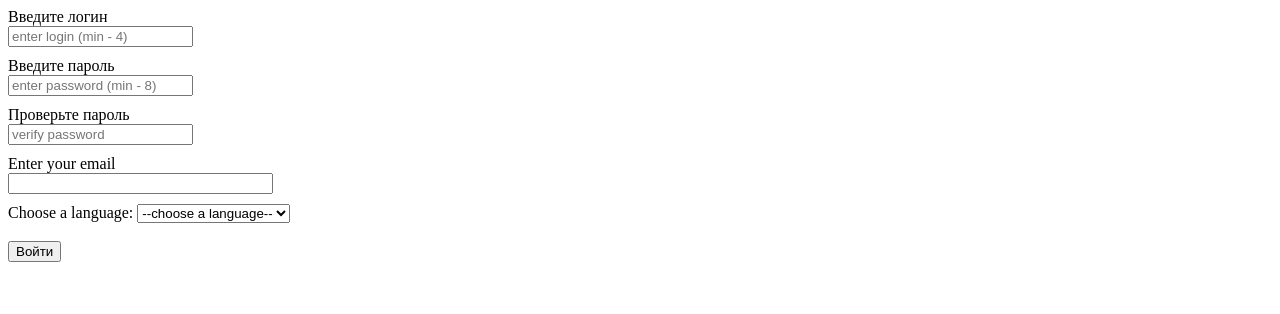
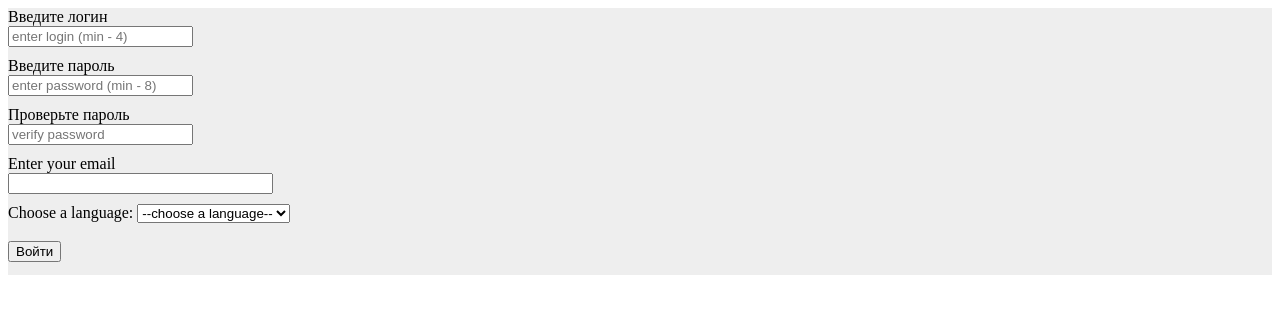
Before and after one commit to SiSOustE/mar-16-1629, a plain HTML site: page index.html in a window 1280 px wide. Drawn offline with Linux system fonts and the light colour scheme.

Commit message:
form / background #eee

```diff
--- a/index.html
+++ b/index.html
@@ -11,6 +11,10 @@
     input{
       display: block;
       margin: 0 0 10px 0;
+    }
+    form{
+      min-height: 1vw;
+      background-color: #eee;
     }
     </style>
   </head>
```
